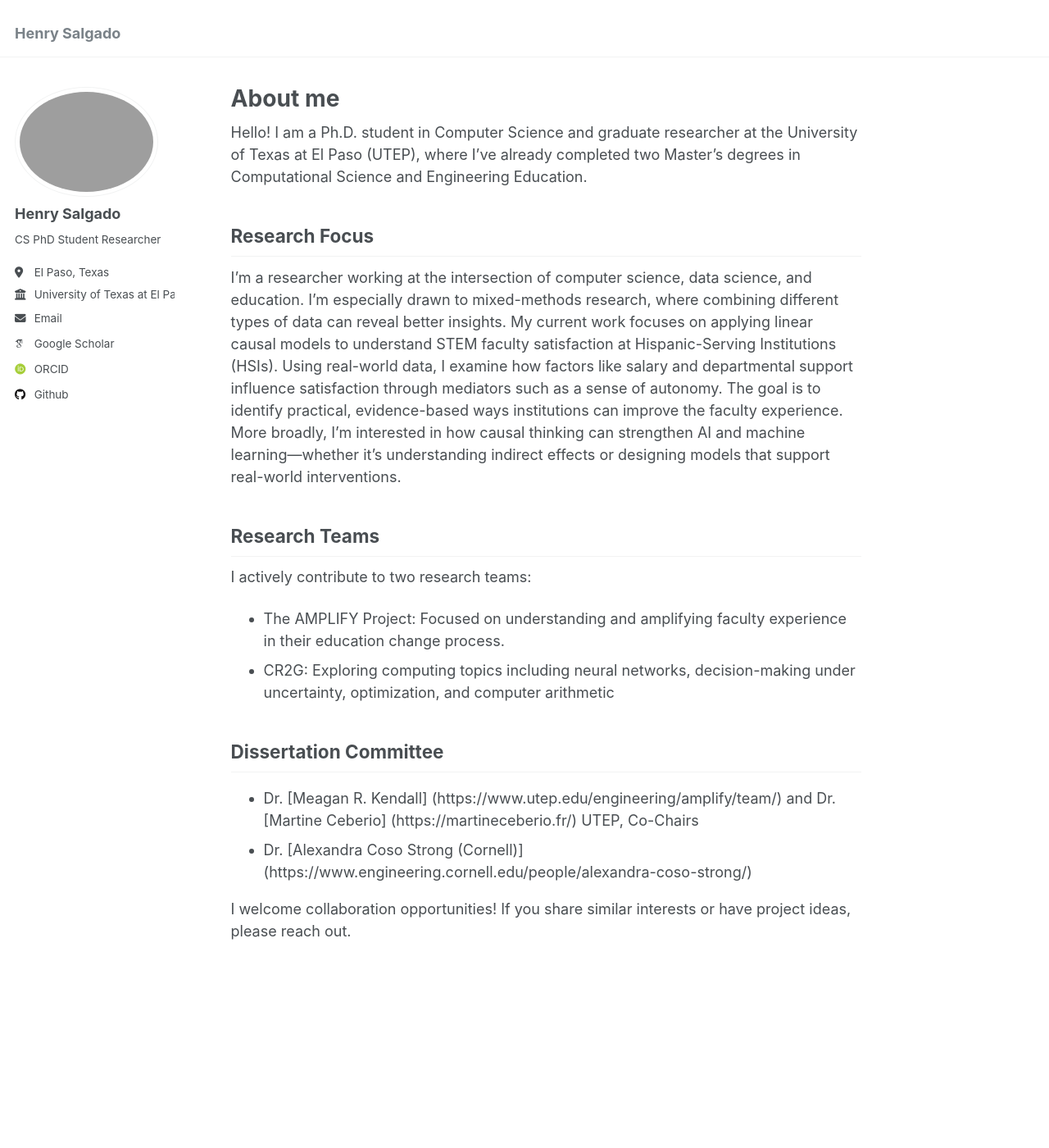
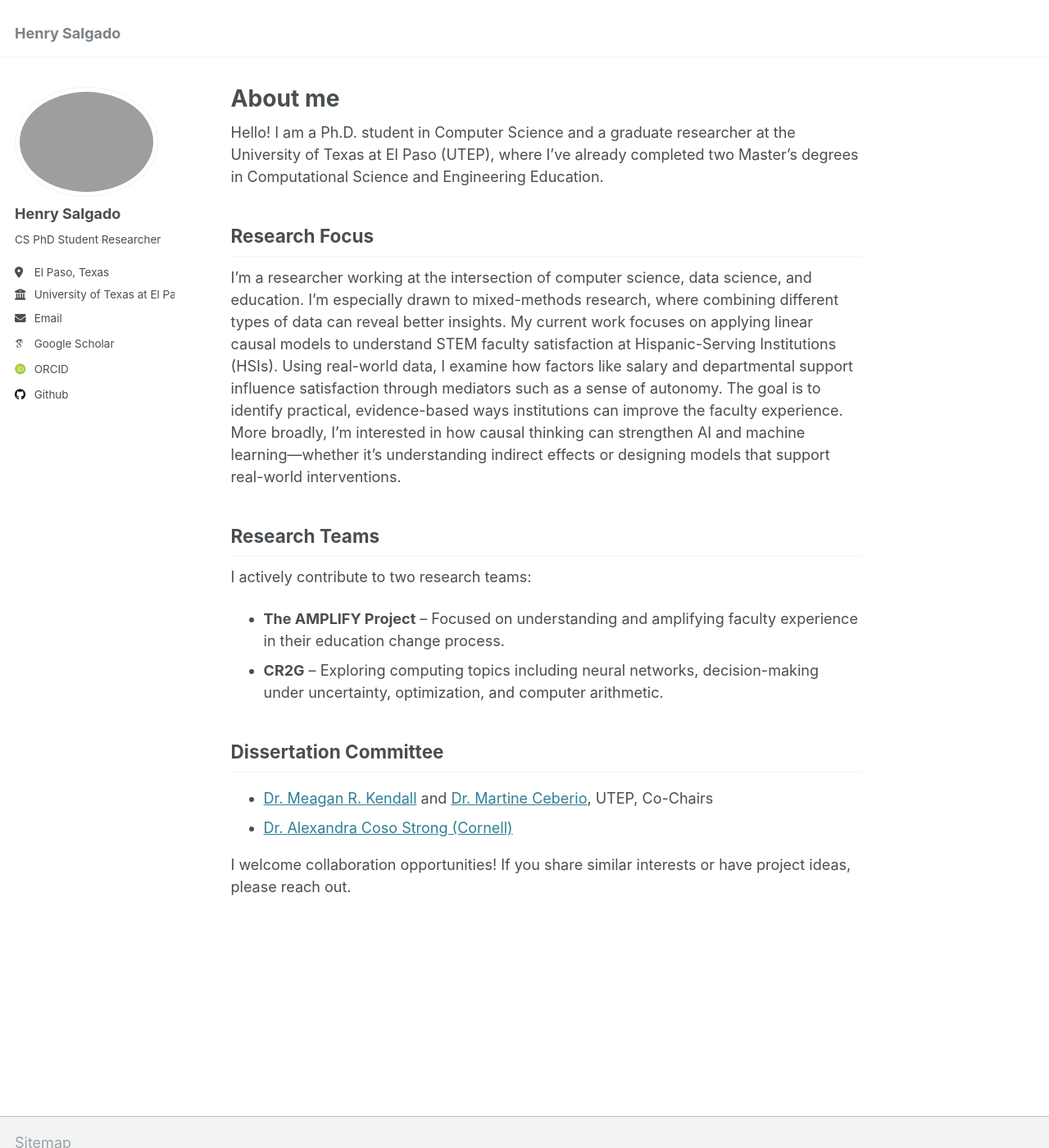
Before and after one commit to eigenhenry/eigenhenry.github.io, a Jekyll site: the page built from _pages/about.md, in a window 1280 px wide and 1400 px high. Shown: the whole window at 82% size. Built offline with Jekyll 4.4.1, drawn with Linux system fonts in a browser that asks for light colours; some web fonts are replaced.

Commit message:
Update about.md

```diff
--- a/_pages/about.md
+++ b/_pages/about.md
@@ -7,8 +7,7 @@
   - /about.html
 ---
 
-
-Hello! I am a Ph.D. student in Computer Science and graduate researcher at the University of Texas at El Paso (UTEP), where I've already completed two Master's degrees in Computational Science and Engineering Education.
+Hello! I am a Ph.D. student in Computer Science and a graduate researcher at the University of Texas at El Paso (UTEP), where I've already completed two Master's degrees in Computational Science and Engineering Education.
 
 ## Research Focus
 I’m a researcher working at the intersection of computer science, data science, and education. I’m especially drawn to mixed-methods research, where combining different types of data can reveal better insights. My current work focuses on applying linear causal models to understand STEM faculty satisfaction at Hispanic-Serving Institutions (HSIs). Using real-world data, I examine how factors like salary and departmental support influence satisfaction through mediators such as a sense of autonomy. The goal is to identify practical, evidence-based ways institutions can improve the faculty experience. More broadly, I’m interested in how causal thinking can strengthen AI and machine learning—whether it’s understanding indirect effects or designing models that support real-world interventions.
@@ -16,12 +15,11 @@
 ## Research Teams
 I actively contribute to two research teams:
 
-* The AMPLIFY Project: Focused on understanding and amplifying faculty experience in their education change process.
-* CR2G: Exploring computing topics including neural networks, decision-making under uncertainty, optimization, and computer arithmetic
-
+* **The AMPLIFY Project** – Focused on understanding and amplifying faculty experience in their education change process.
+* **CR2G** – Exploring computing topics including neural networks, decision-making under uncertainty, optimization, and computer arithmetic.
 
 ## Dissertation Committee
-* Dr. [Meagan R. Kendall] (https://www.utep.edu/engineering/amplify/team/) and Dr. [Martine Ceberio] (https://martineceberio.fr/) UTEP, Co-Chairs
-* Dr. [Alexandra Coso Strong (Cornell)] (https://www.engineering.cornell.edu/people/alexandra-coso-strong/)
+* [Dr. Meagan R. Kendall](https://www.utep.edu/engineering/amplify/team/) and [Dr. Martine Ceberio](https://martineceberio.fr/), UTEP, Co-Chairs
+* [Dr. Alexandra Coso Strong (Cornell)](https://www.engineering.cornell.edu/people/alexandra-coso-strong/)
 
 I welcome collaboration opportunities! If you share similar interests or have project ideas, please reach out.
```
